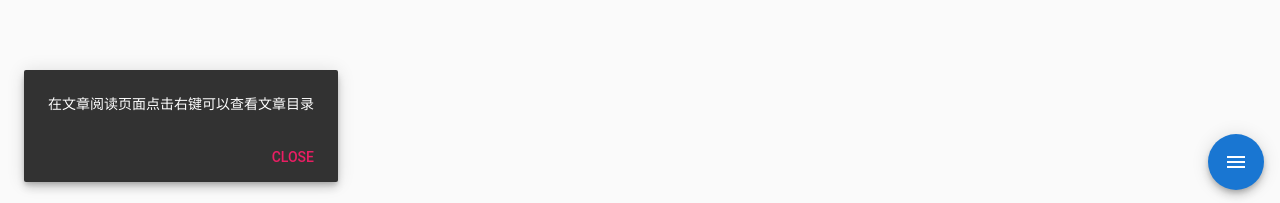
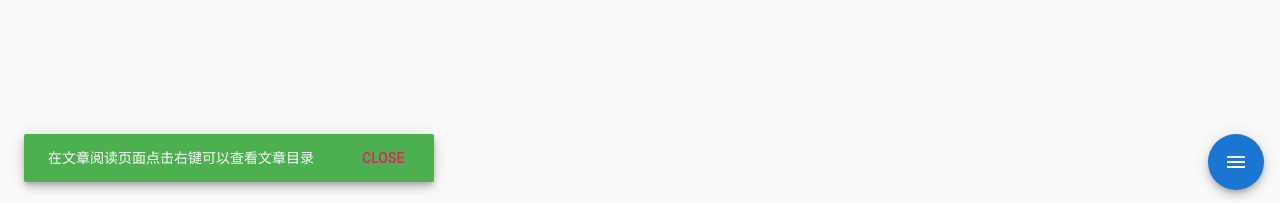
Before and after one commit to daveying/blog, a Vue app in the folder blog-front/: page / in a window 1280 px wide. Both pictures are taken after a click on the link "第一篇博客". Shown: the part 594-797 px from the top of the page. Built offline with nearby package versions, Linux system fonts and the light colour scheme; what vue-disqus would draw is missing.

Commit message:
finish hint show logic

```diff
--- a/blog-front/src/components/Artical.vue
+++ b/blog-front/src/components/Artical.vue
@@ -80,8 +80,8 @@
         :timeout="timeout"
         left
         bottom
-        vertical
-        v-model="hintShow"
+        v-model="this.hintShow"
+        color="success"
       >
         在文章阅读页面点击右键可以查看文章目录
         <v-btn flat color="pink" @click.native="hideHint()">Close</v-btn>
@@ -131,14 +131,19 @@ export default {
     y: 0,
     fav: false,
     toc: null,
-    timeout: 6000
+    timeout: 6000,
+    hintShow: false
   }),
   computed: {
     blog () {
       return this.$store.getters.blogs.find(blog => blog.id === this.id)
-    },
-    hintShow () {
-      return this.$store.getters.hintShow
+    }
+  },
+  created () {
+    if (this.$store.getters.hintShow === true) {
+      setTimeout(() => {
+        this.hintShow = true
+      }, 100)
     }
   },
   methods: {
@@ -170,6 +175,7 @@ export default {
       }, 10)
     },
     hideHint () {
+      this.hintShow = false
       this.$store.dispatch('setHintShow', false)
     }
   }
```
